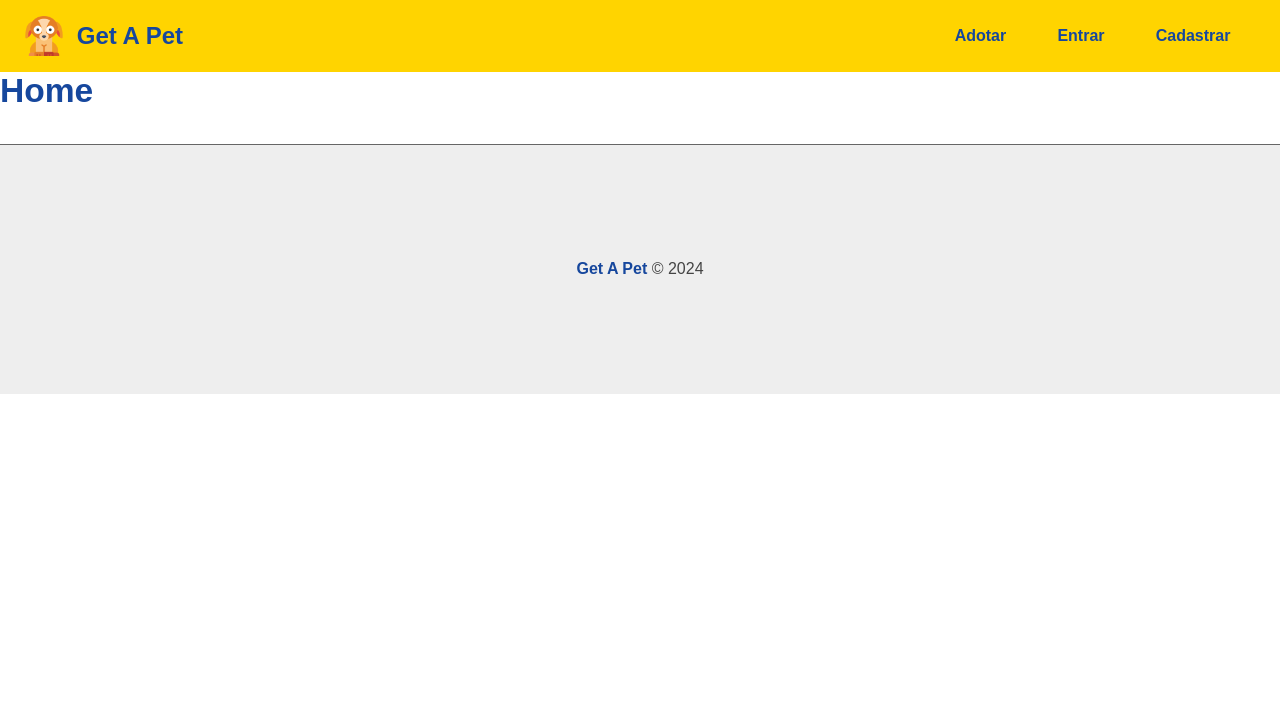
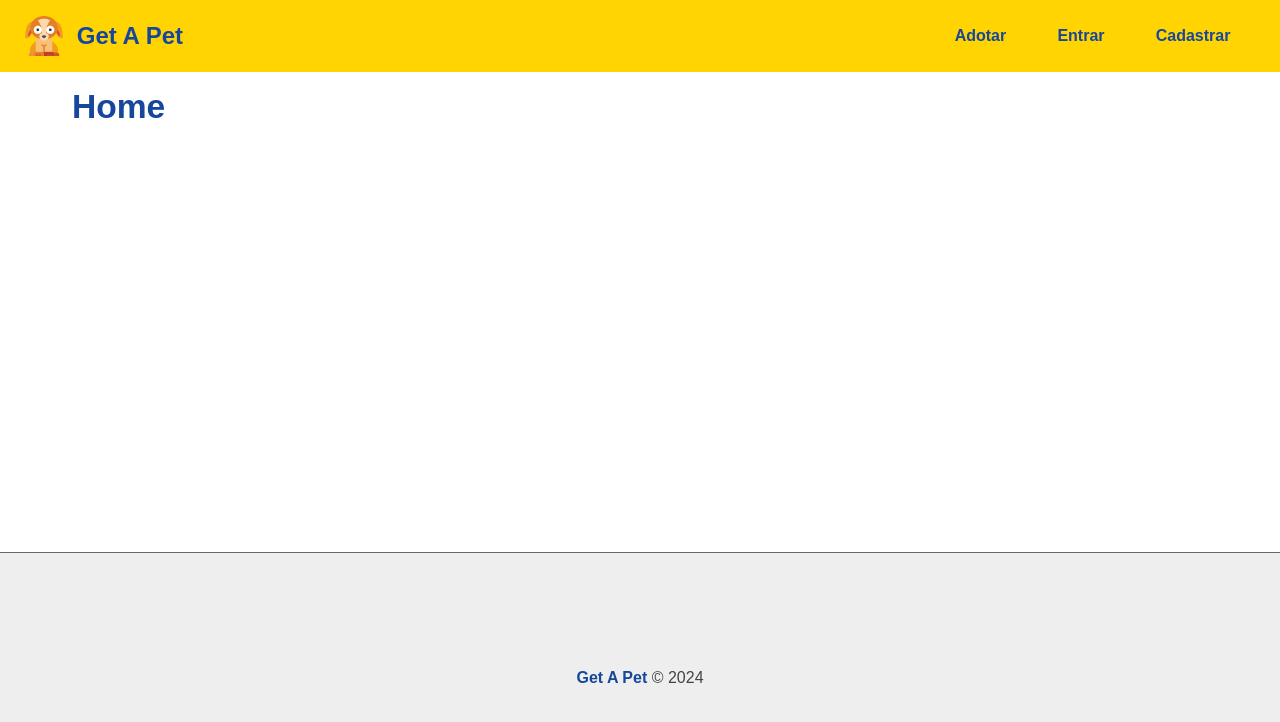
Before and after one commit to Jolimpioo/Get_a_Pet, a React (Create React App) app in the folder frontend/: page / in a window 1280 px wide. Shown: the top 722 px of the page. Built offline with nearby package versions, Linux system fonts and the light colour scheme.

Commit message:
Criando Container

```diff
--- a/frontend/src/App.js
+++ b/frontend/src/App.js
@@ -3,6 +3,7 @@ import { BrowserRouter as Router, Routes, Route } from "react-router-dom";
 /* components */
 import Navbar from "./components/layout/Navbar.js";
 import Footer from "./components/layout/Footer.js";
+import Container from "./components/layout/Container.js";
 
 /* pages */
 import Login from "./components/pages/Auth/Login.js";
@@ -13,11 +14,13 @@ function App() {
   return (
     <Router>
       <Navbar />
-      <Routes>
-        <Route path="/login" element={<Login />} />
-        <Route path="/register" element={<Register />} />
-        <Route path="/" element={<Home />} />
-      </Routes>
+      <Container>
+        <Routes>
+          <Route path="/login" element={<Login />} />
+          <Route path="/register" element={<Register />} />
+          <Route path="/" element={<Home />} />
+        </Routes>
+      </Container>
       <Footer />
     </Router>
   );
--- /dev/null
+++ b/frontend/src/components/layout/Container.js
@@ -0,0 +1,7 @@
+import styles from "./Container.module.css";
+
+function Container({ children }) {
+  return <main className={styles.container}>{children}</main>;
+}
+
+export default Container;
--- /dev/null
+++ b/frontend/src/components/layout/Container.module.css
@@ -0,0 +1,6 @@
+.container {
+  min-height: 60vh;
+  padding: 1em 2em 3em;
+  max-width: 1200px;
+  margin: 0 auto;
+}
```
